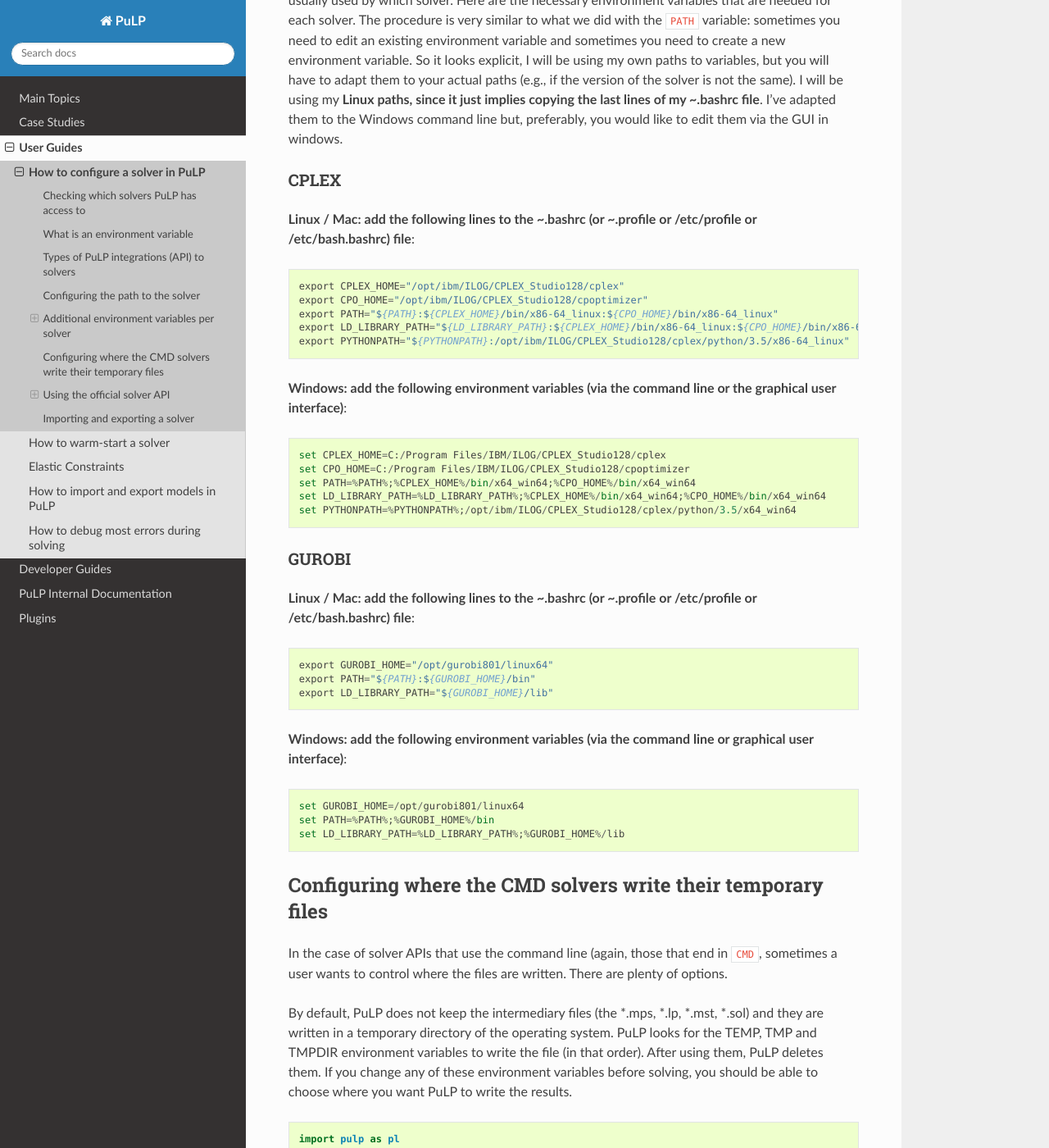
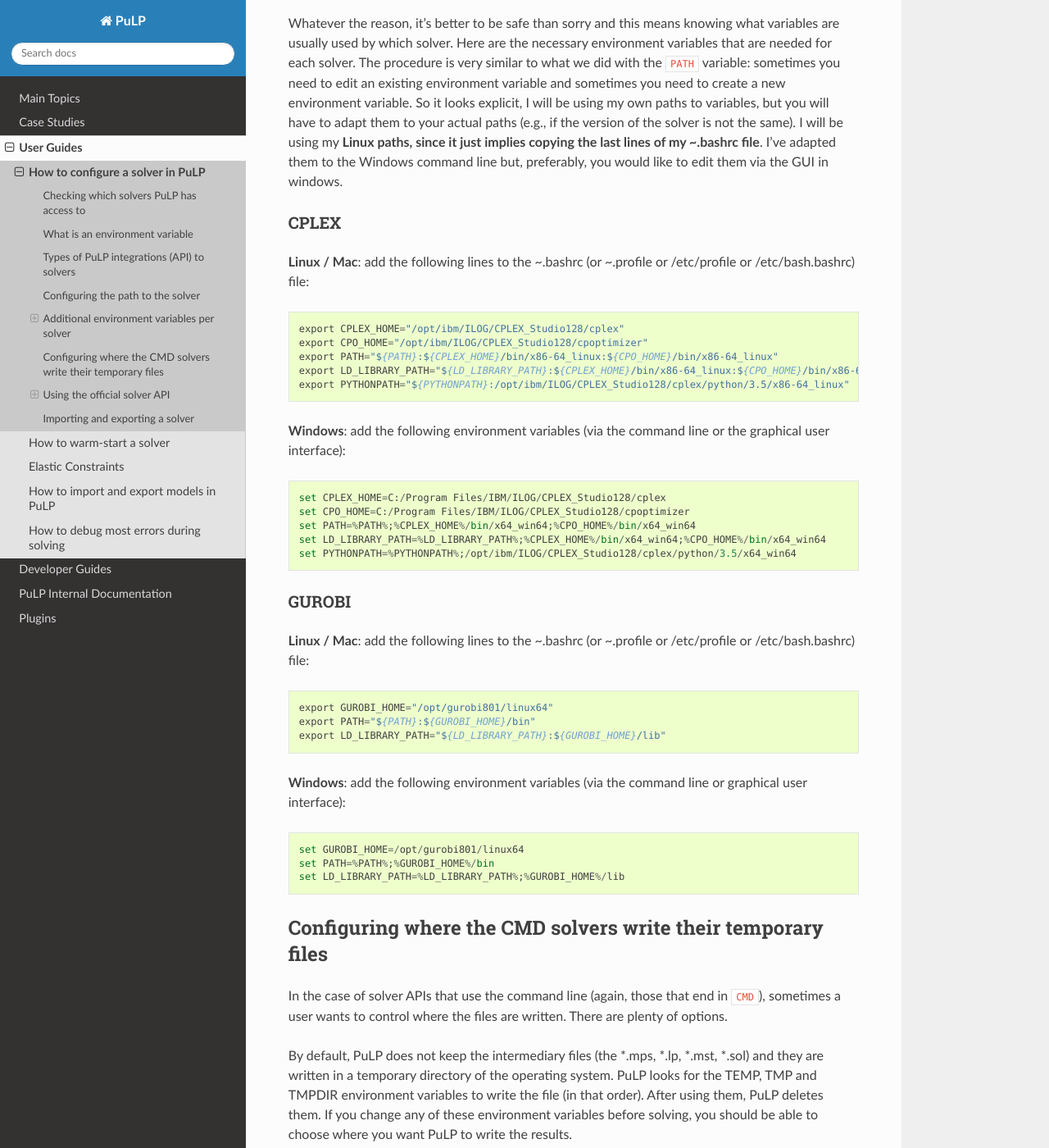
Before and after one commit to coin-or/pulp, a Sphinx documentation site: the page built from doc/source/guides/how_to_configure_solvers.rst, in a window 1280 px wide and 1400 px high, scrolled down 2840 px. Shown: the whole window at 82% size. Built offline with Sphinx 7.4.7 and the Read the Docs theme 2.0.0, drawn with Linux system fonts in a browser that asks for light colours; pages that are not in the unit, such as notebooks, are missing from menus; the version number could not be read and is left out; some of the changed text lies outside the part shown.

Commit message:
changed docs + fixed typo in xpress solver

```diff
--- a/doc/source/CaseStudies/a_blending_problem.rst
+++ b/doc/source/CaseStudies/a_blending_problem.rst
@@ -303,7 +303,7 @@
     :lines: 10-61
 
 The ``prob`` variable is created to contain the formulation, and the
-usual parameters are passed into :obj:`~pulp.LpProblem`.
+usual parameters are passed into :class:`~pulp.LpProblem`.
 
 .. literalinclude:: ../../../examples/WhiskasModel2.py
     :lines: 63-64
--- a/doc/source/conf.py
+++ b/doc/source/conf.py
@@ -223,4 +223,4 @@
 
 
 # Example configuration for intersphinx: refer to the Python standard library.
-intersphinx_mapping = {"http://docs.python.org/3": None}
+intersphinx_mapping = {"python": ("https://docs.python.org/3", None)}
--- a/doc/source/guides/how_to_configure_solvers.rst
+++ b/doc/source/guides/how_to_configure_solvers.rst
@@ -33,7 +35,7 @@
 What is an environment variable
 --------------------------------------
 
-An environment variable is probably better explained `somewhere else <https://en.wikipedia.org/wiki/Environment_variable>`_. For the sake of this document, it is a text value stored during your session that allows you to configure some applications that make use of them. For example, when you write:
+An environment variable is probably better explained `somewhere else <https://en.wikipedia.org/wiki/Environment_variable>`_. For the sake of this document, it is a text value stored during your session that allows you to configure some applications that make use of them. For example, when you write::
 
     python
 
@@ -107,7 +109,7 @@
 CPLEX
 *******
 
-**Linux / Mac: add the following lines to the ~.bashrc (or ~.profile or /etc/profile or /etc/bash.bashrc) file**::
+**Linux / Mac**: add the following lines to the ~.bashrc (or ~.profile or /etc/profile or /etc/bash.bashrc) file::
 
     export CPLEX_HOME="/opt/ibm/ILOG/CPLEX_Studio128/cplex"
     export CPO_HOME="/opt/ibm/ILOG/CPLEX_Studio128/cpoptimizer"
@@ -115,7 +117,7 @@
     export LD_LIBRARY_PATH="${LD_LIBRARY_PATH}:${CPLEX_HOME}/bin/x86-64_linux:${CPO_HOME}/bin/x86-64_linux"
     export PYTHONPATH="${PYTHONPATH}:/opt/ibm/ILOG/CPLEX_Studio128/cplex/python/3.5/x86-64_linux"
 
-**Windows: add the following environment variables (via the command line or the graphical user interface)**::
+**Windows**: add the following environment variables (via the command line or the graphical user interface)::
 
     set CPLEX_HOME=C:/Program Files/IBM/ILOG/CPLEX_Studio128/cplex
     set CPO_HOME=C:/Program Files/IBM/ILOG/CPLEX_Studio128/cpoptimizer
@@ -126,13 +128,13 @@
 GUROBI
 *******
 
-**Linux / Mac: add the following lines to the ~.bashrc (or ~.profile or /etc/profile or /etc/bash.bashrc) file**::
+**Linux / Mac**: add the following lines to the ~.bashrc (or ~.profile or /etc/profile or /etc/bash.bashrc) file::
 
     export GUROBI_HOME="/opt/gurobi801/linux64"
     export PATH="${PATH}:${GUROBI_HOME}/bin"
-    export LD_LIBRARY_PATH="${GUROBI_HOME}/lib"
+    export LD_LIBRARY_PATH="${LD_LIBRARY_PATH}:${GUROBI_HOME}/lib"
 
-**Windows: add the following environment variables (via the command line or graphical user interface)**::
+**Windows**: add the following environment variables (via the command line or graphical user interface)::
 
     set GUROBI_HOME=/opt/gurobi801/linux64
     set PATH=%PATH%;%GUROBI_HOME%/bin
@@ -142,7 +144,7 @@
 Configuring where the CMD solvers write their temporary files
 ---------------------------------------------------------------------------
 
-In the case of solver APIs that use the command line (again, those that end in ``CMD``, sometimes a user wants to control where the files are written. There are plenty of options.
+In the case of solver APIs that use the command line (again, those that end in ``CMD``), sometimes a user wants to control where the files are written. There are plenty of options.
 
 By default, PuLP does not keep the intermediary files (the \*.mps, \*.lp, \*.mst, \*.sol) and they are written in a temporary directory of the operating system. PuLP looks for the TEMP, TMP and TMPDIR environment variables to write the file (in that order). After using them, PuLP deletes them. If you change any of these environment variables before solving, you should be able to choose where you want PuLP to write the results.
 
@@ -212,7 +218,7 @@
 
 For this solver to work, the only option is to install the python package that comes with the gurobi installation.
 
-Following my installation paths it would be (Linux):
+Following my installation paths it would be (Linux)::
 
      cd /opt/gurobi801/linux64/
      sudo python3 setup.py install
@@ -220,6 +226,7 @@
 As you can see, it is necessary to have admin rights to install it.
 
 .. _solver-specific-config:
+
 Using solver-specific functionality
 **********************************************
 
```
Also changed, not shown: other parts of doc/source/CaseStudies/a_blending_problem.rst (+1 -1 lines), other parts of doc/source/guides/how_to_configure_solvers.rst (+8 -2 lines), 3 other files.
